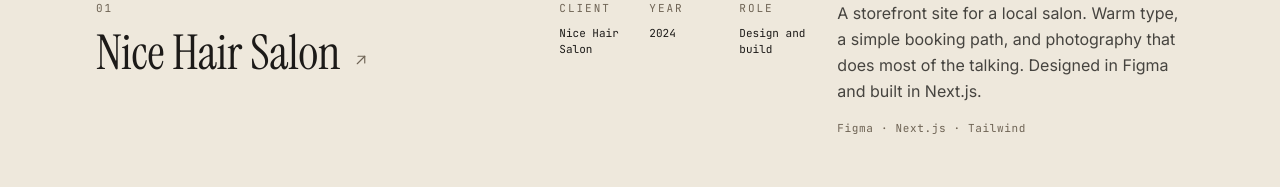
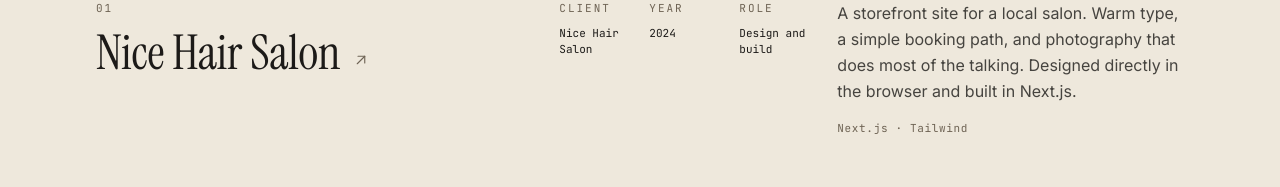
Before and after one commit to tran28/portfolio, a React (Create React App) app: page /design in a window 1280 px wide. Shown: the part 1360-1547 px from the top of the page. Built offline with nearby package versions, Linux system fonts and the light colour scheme.

Commit message:
Design page: real no•tif dashboard shot; salon was not designed in Figma

```diff
--- a/src/content/design.js
+++ b/src/content/design.js
@@ -26,10 +26,10 @@ export const design = {
       year: '2024',
       role: 'Design and build',
       summary:
-        'A storefront site for a local salon. Warm type, a simple booking path, and photography that does most of the talking. Designed in Figma and built in Next.js.',
+        'A storefront site for a local salon. Warm type, a simple booking path, and photography that does most of the talking. Designed directly in the browser and built in Next.js.',
       image: 'https://matthew-tran-portfolio.s3.us-east-2.amazonaws.com/image_nicehairsalon.png',
       href: 'https://nicehairsalon.ca/',
-      tags: ['Figma', 'Next.js', 'Tailwind'],
+      tags: ['Next.js', 'Tailwind'],
     },
     {
       slug: 'notif',
@@ -39,7 +39,7 @@ export const design = {
       role: 'Product design',
       summary:
         'SMS discount alerts for small retailers. The design work covered the onboarding flow, the campaign composer, and a small component set, all in Figma before any code.',
-      image: 'https://matthew-tran-portfolio.s3.us-east-2.amazonaws.com/image_notifproject.png',
+      image: '/design/notif.webp',
       href: 'https://www.figma.com/file/ynjeCPct7udkLBg1YJBxmu/NotifProject?type=design&node-id=0-1&mode=design',
       tags: ['Figma', 'Design system', 'Prototyping'],
     },
```
Also changed, not shown: public/design/notif.webp (added).
